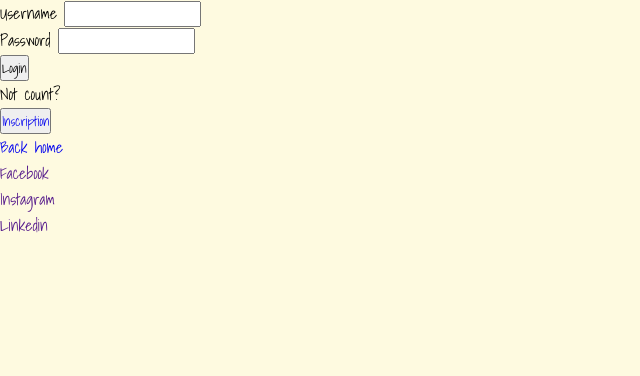
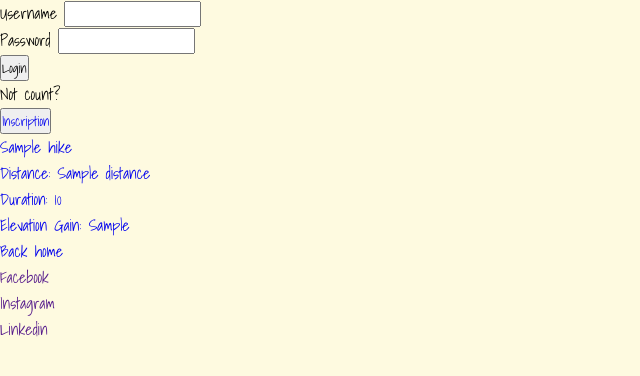
Before and after one commit to becodeorg/hamilton-8-hiking-project-hiking-lovers, a PHP site: template src/views/index.view.php in a window 1280 px wide. Shown: the part 53-429 px from the top of the page, without its empty margins (0-640 px from the left). Run offline with PHP 8.4, Linux system fonts and the light colour scheme; the template is opened without the code that fills it: most values are stand-ins (such as "Sample title", 1, 10 or a date in 2020).

Commit message:
Trying to resolve git issues

```diff
--- a/src/controllers/HikeController.php
+++ b/src/controllers/HikeController.php
@@ -1,7 +1,7 @@
 <?php
 declare(strict_types=1);
 
-namespace controllers;
+namespace Controllers;
 
 use Exception;
 use Models\Database;
@@ -17,7 +17,7 @@ class HikeController
         $this->db = new Database();
     }
 
-    public function index ()
+    public function index(): void
     {
         try {
             $hike = (new Hike())->findAll(20);
--- a/src/controllers/PageController.php
+++ b/src/controllers/PageController.php
@@ -1,6 +1,6 @@
 <?php
 
-namespace controllers;
+namespace Controllers;
 
 class PageController
 {
--- a/src/views/index.view.php
+++ b/src/views/index.view.php
@@ -14,3 +14,18 @@
         <p>Not count?</p><button><a href="/register">Inscription</a></button>
     </div>
 </form>
+
+<?php if (!empty($hikes)): ?>
+    <ul>
+        <?php foreach($hikes as $hike): ?>
+            <li>
+                <a href="/hike?name=<?= $hike['name'] ?>">
+                    <?= $hike['name'] ?><br>
+                    Distance: <?= $hike['distance'] ?><br>
+                    Duration: <?= $hike['duration'] ?><br>
+                    Elevation Gain: <?= $hike['elevation_gain'] ?><br>
+                </a>
+            </li>
+        <?php endforeach; ?>
+    </ul>
+<?php endif; ?>
```
Also changed, not shown: src/models/Hike.php (+2 -5 lines), src/views/hike.view.php (+4 -14 lines).
